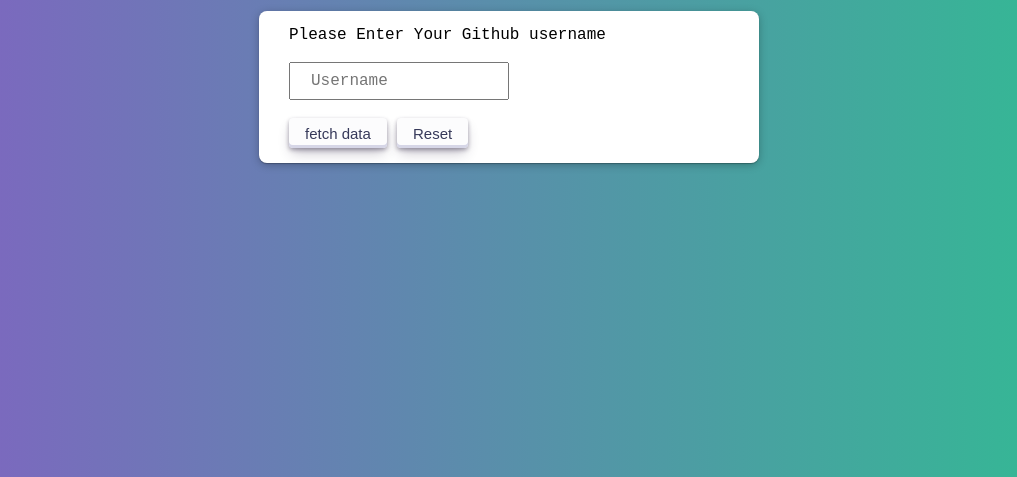
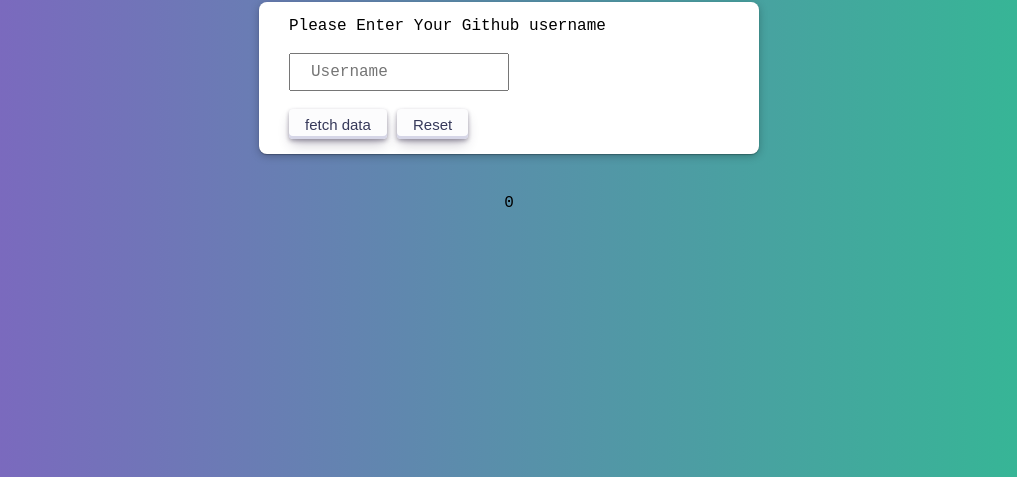
Before and after one commit to devxvik/profilefetch, a plain HTML site: page index.html in a window 1280 px wide. Shown: the part 323-800 px from the top of the page, without its empty margins (131-1148 px from the left). Drawn offline with Linux system fonts and the light colour scheme; no server answers.

Commit message:
Added count

```diff
--- a/index.html
+++ b/index.html
@@ -29,7 +29,7 @@
       </div>
 
       <div id="op"></div>
-      <div id="count"></div>
+      <div id="count">0</div>
 
     </div>
     <script src="script.js"></script>
```
